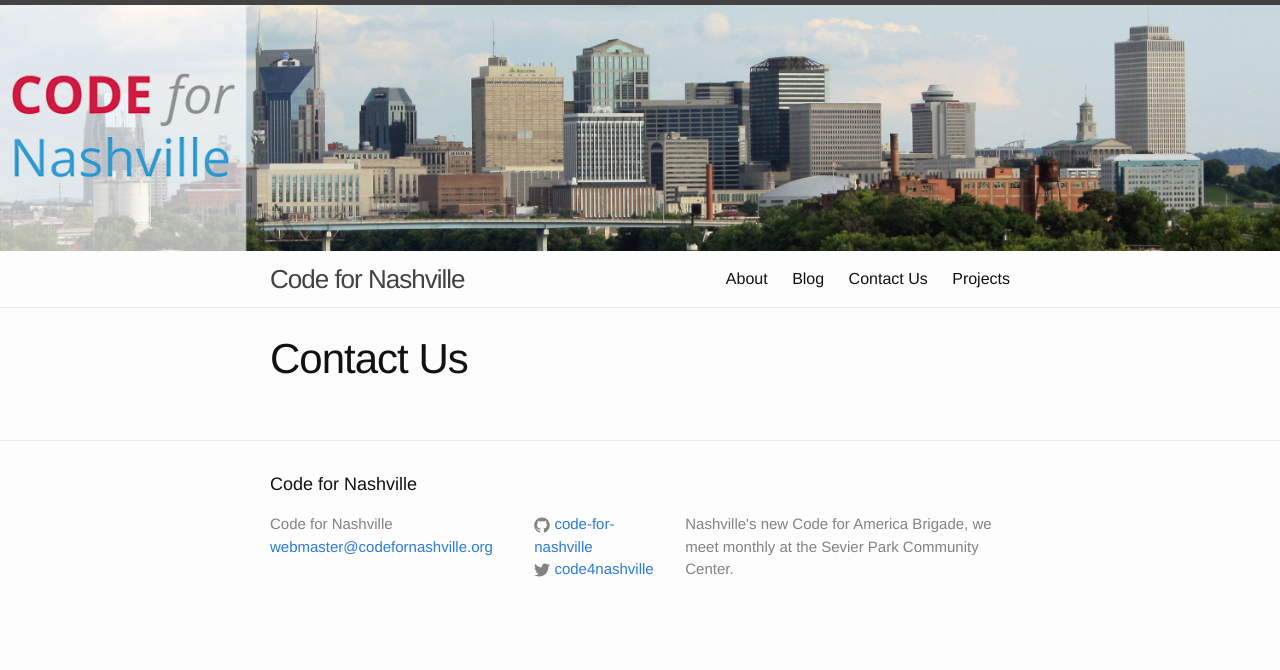
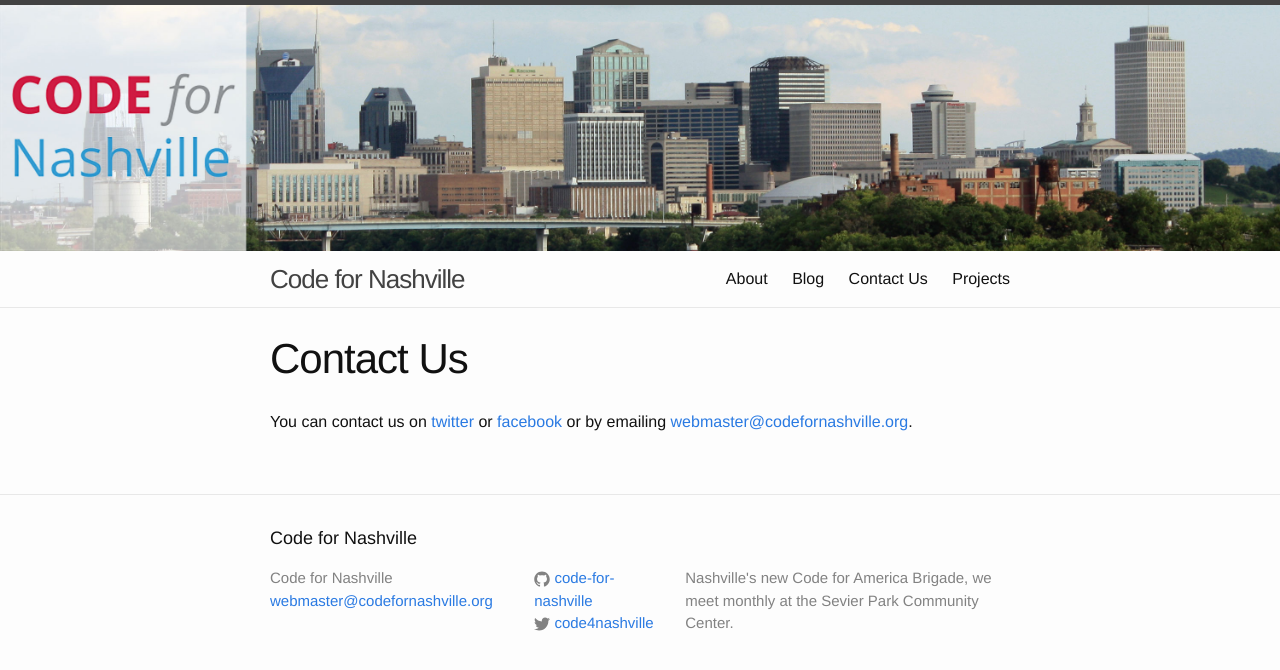
Before and after one commit to code-for-nashville/code-for-nashville.github.io, a Jekyll site: the page built from contact.md, in a window 1280 px wide. Shown: the top 670 px of the page. Built offline with Jekyll 4.4.1, drawn with Linux system fonts in a browser that asks for light colours.

Commit message:
Social accounts and email on contact page

```diff
--- a/contact.md
+++ b/contact.md
@@ -3,3 +3,9 @@
 title: Contact Us
 permalink: /contact/
 ---
+
+You can contact us on [twitter] or [facebook] or by emailing [webmaster@codefornashville.org][email].
+
+[twitter]:      https://twitter.com/code4nashville
+[facebook]:     https://www.facebook.com/groups/codefornashville/
+[email]:        mailto:webmaster@codefornashville.org
```
